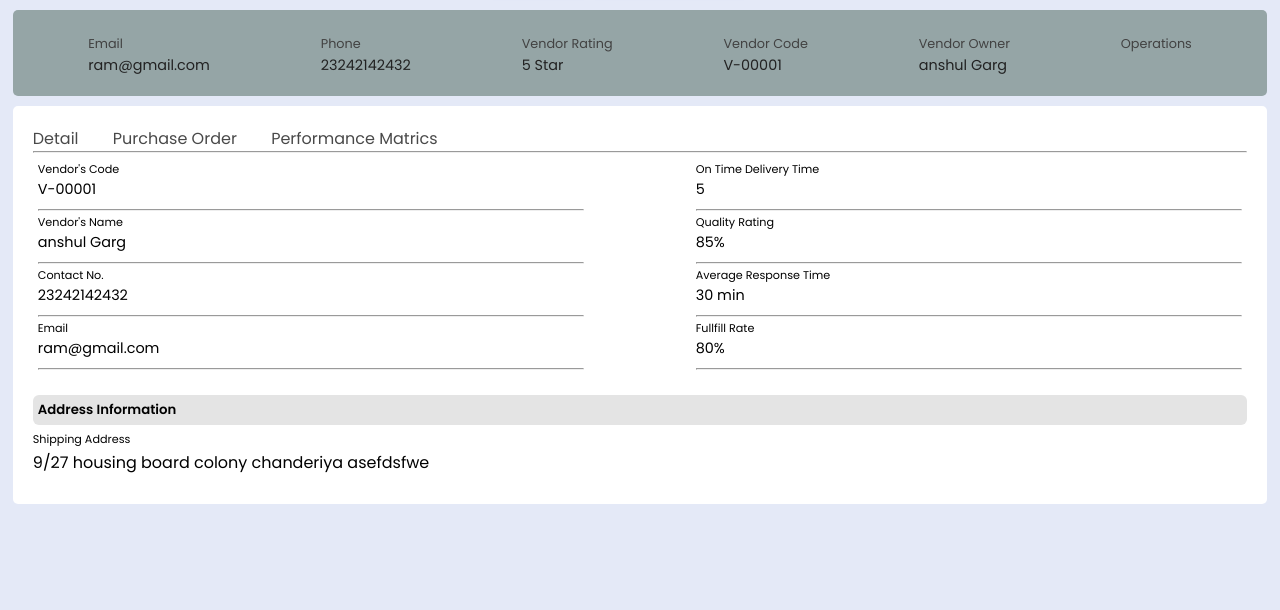
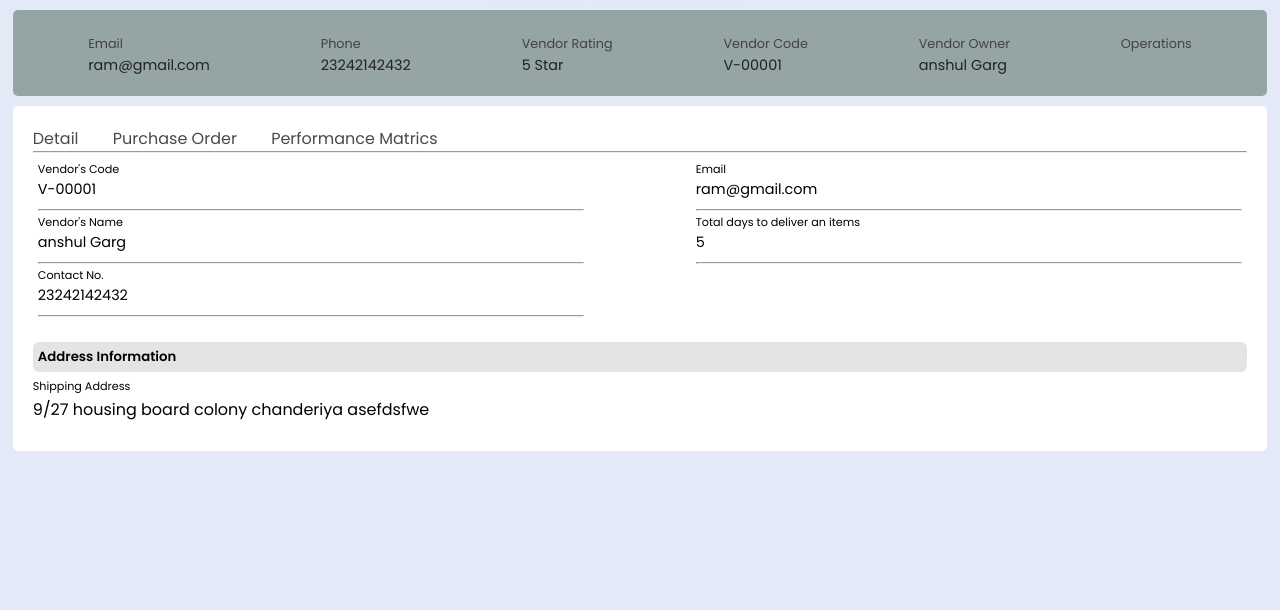
Before and after one commit to vaibhav25garg/VMS_Project, a Django app: page /api/vendors/28 in a window 1280 px wide. Shown: the part 70-680 px from the top of the page. Run offline with Django 4.2, Linux system fonts and the light colour scheme; data comes from the database, SQL or seed files in the repository; both versions use the stored data as it was after the commit.

Commit message:
new changes made

```diff
--- a/templates/vendor_info.html
+++ b/templates/vendor_info.html
@@ -63,22 +63,13 @@
                 <label for="">Contact No.</label>
                 <p>{{ven.phone_number}}</p>
                 <hr>
+            </div>
+            <div>
                 <label for="">Email</label>
                 <p>{{ven.email}}</p>
                 <hr>
-            </div>
-            <div>
-                <label for="">On Time Delivery Time</label>
+                <label for="">Total days to deliver an items</label>
                 <p>{{ven.delivery_days}}</p>
-                <hr>
-                <label for="">Quality Rating</label>
-                <p>85%</p>
-                <hr>
-                <label for="">Average Response Time</label>
-                <p>30 min</p>
-                <hr>
-                <label for="">Fullfill Rate</label>
-                <p>80%</p>
                 <hr>
             </div>
         </div>
@@ -110,32 +101,11 @@
               <div class="col col-2" data-label="Order Date">{{p.order_date}}</div>
               <div class="col col-3" data-label="Items">{{p.items |truncatechars:50}}</div>
               <div class="col col-4" data-label="Quantity">{{p.quantity}}</div>
-              <div class="col col-5" data-label="Delivery Date"><a href="{% url "VendorInfo" p.vendor.id %}" style="text-decoration: none;">{{p.delivery_date}}</a></div>
+              <div class="col col-5" data-label="Delivery Date">{{p.delivery_date}}</div>
               <div class="col col-6" data-label="Status" >{{p.status}}</div>
           </li>
           {% endfor %}
-          <div>
-            <button class="view" type="submit">View More</button>
-          </div>
         </ul>
-      </div>
-    </div>
-    <div class="perform" id="perform">
-      <div class="delivery_rate">
-        <h2>On Time Delivery Rating</h2>
-        <img src="{% static "image/On-time-delivery.png" %}" alt="" width="50%">
-      </div>
-      <div class="delivery_rate">
-        <h2>Product Quality Rating</h2>
-        <img src="{% static "image/Product-quality.png" %}" alt="" width="50%">
-      </div>
-      <div class="delivery_rate">
-        <h2>Average Response Time</h2>
-        <img src="{% static "image/response_time.png" %}" alt="" width="50%">
-      </div>
-      <div class="delivery_rate">
-        <h2>Fullfill Rate</h2>
-        <img src="{% static "image/fullfil_rate.jpg" %}" alt="" width="50%">
       </div>
     </div>
   </div>
--- a/templates/vendor_performance.html
+++ b/templates/vendor_performance.html
@@ -52,7 +52,7 @@
         </div>
         <div class="performance-item">
             <label>Response Time:</label>
-            <span>{{perform.average_response_time}} Minuts</span> <!-- Replace with actual value -->
+            <span>{{perform.average_response_time}} Minutes</span> <!-- Replace with actual value -->
         </div>
         <div class="performance-item">
             <label>Fulfilment Rate:</label>
```
Also changed, not shown: db.sqlite3.
